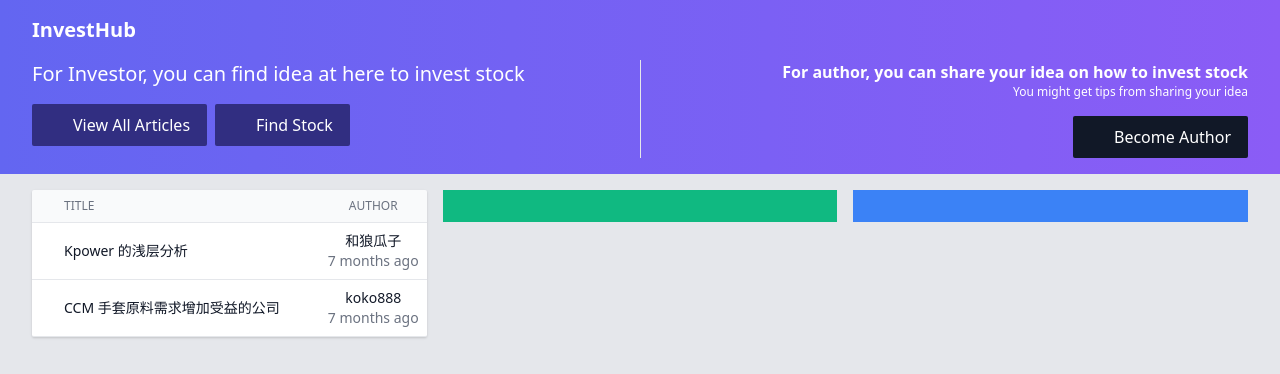
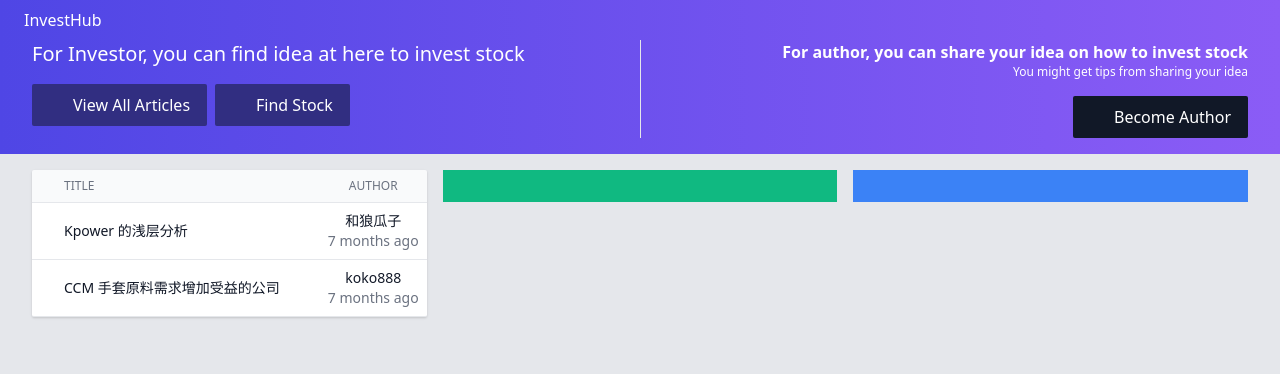
Before and after one commit to geoffreylzf/investhubapp, a Nuxt app: page / in a window 1280 px wide. Shown: the top 374 px of the page. Built offline with nearby package versions, Linux system fonts and the light colour scheme.

Commit message:
20211117

```diff
--- a/components/t/Button.vue
+++ b/components/t/Button.vue
@@ -1,6 +1,16 @@
 <template>
+  <NuxtLink :to="to">
     <button
-    class="px-4 py-2 inline-flex items-center border border-transparent font-medium rounded-sm text-white"
+      class="
+        px-4
+        py-2
+        inline-flex
+        items-center
+        border border-transparent
+        font-medium
+        rounded-sm
+        text-white
+      "
       :class="[bgColor, hoverBgColor]"
     >
       <span v-if="$slots.icon" class="w-4 h4 mr-2 fill-current text-white">
@@ -8,11 +18,16 @@
       </span>
       <slot />
     </button>
+  </NuxtLink>
 </template>
 
 <script>
 export default {
   props: {
+    to: {
+      type: String,
+      default: '',
+    },
     bgColor: {
       type: String,
       default: 'bg-indigo-900',
--- a/layouts/default.vue
+++ b/layouts/default.vue
@@ -1,12 +1,21 @@
 <template>
   <div>
     <div
-      class="bg-gradient-to-r from-indigo-500 to-purple-500 px-8 py-4 text-white"
+      class="
+        bg-gradient-to-r
+        from-indigo-600
+        to-purple-500
+        px-6
+        py-2
+        text-white
+      "
     >
-      <div class="inline-flex space-x-4 items-center">
-        <LogoSvg class="h-8 w-8" />
-        <span class="text-xl font-bold">InvestHub</span>
-      </div>
+      <NuxtLink to="/">
+        <div class="inline-flex space-x-2 items-center">
+          <LogoSvg class="h-4 w-4" />
+          <span class="text-base font-medium">InvestHub</span>
+        </div>
+      </NuxtLink>
     </div>
     <Nuxt />
   </div>
--- a/nuxt.config.js
+++ b/nuxt.config.js
@@ -48,10 +48,6 @@ export default {
   // Axios module configuration: https://go.nuxtjs.dev/config-axios
   axios: {},
 
-  tailwindcss: {
-    jit: true,
-  },
-
   // Build Configuration: https://go.nuxtjs.dev/config-build
   build: {},
 }
--- /dev/null
+++ b/pages/articles/_id.vue
@@ -0,0 +1,7 @@
+<template>
+  <h1>The article</h1>
+</template>
+
+<script>
+export default {}
+</script>
--- /dev/null
+++ b/pages/articles/index.vue
@@ -0,0 +1,23 @@
+<template>
+  <div class="mt-4 flex">
+    <div class="flex-none w-1/6 h-16"></div>
+    <div class="flex-grow h-16 ...">
+      <p
+        class="
+          inline-block
+          text-3xl
+          font-extrabold
+          text-gray-900
+          tracking-tight
+        "
+      >
+        List of Articles
+      </p>
+    </div>
+    <div class="flex-none w-1/6h-16"></div>
+  </div>
+</template>
+
+<script>
+export default {}
+</script>
--- a/pages/index.vue
+++ b/pages/index.vue
@@ -1,7 +1,14 @@
 <template>
   <div>
     <div
-      class="bg-gradient-to-r from-indigo-500 to-purple-500 px-8 pb-4 text-white"
+      class="
+        bg-gradient-to-r
+        from-indigo-600
+        to-purple-500
+        px-8
+        pb-4
+        text-white
+      "
     >
       <div class="grid grid-cols-2 divide-x divide-white-8">
         <div>
@@ -9,7 +16,7 @@
             For Investor, you can find idea at here to invest stock
           </div>
           <div class="inline-flex space-x-2">
-            <TButton>
+            <TButton to="/articles">
               <template #icon>
                 <ArticleSvg />
               </template>
--- a/tailwind.config.js
+++ b/tailwind.config.js
@@ -6,6 +6,7 @@ module.exports = {
     './plugins/**/*.{js,ts}',
     './nuxt.config.{js,ts}',
   ],
+  mode: 'jit',
   darkMode: false, // or 'media' or 'class'
   theme: {
     extend: {},
```
Also changed, not shown: components/front/NewArticleList.vue (+8 -1 lines), package.json (+15 -26 lines), .eslintrc.js, 1 other file (tests, documents, lock files or other folders). Lines whose indentation alone changed are shown as unchanged.
